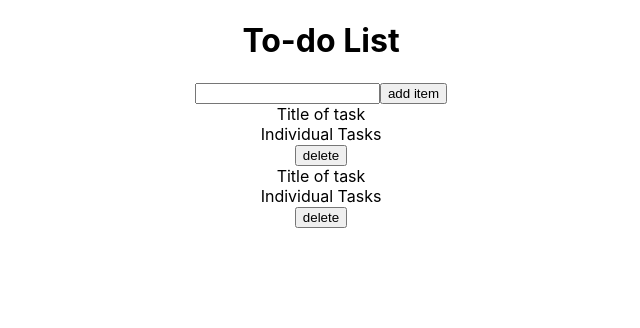
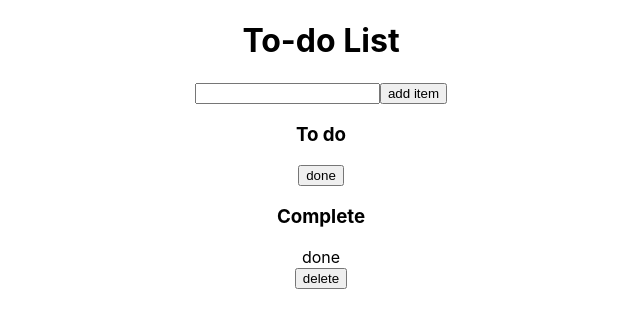
Before and after one commit to SpKorioth/CPSC4125_korioth_react, a React (Create React App) app in the folder react-todolist/: page / in a window 1280 px wide. Shown: the top 328 px of the page, without its empty margins (319-959 px from the left). Built offline with nearby package versions, Linux system fonts and the light colour scheme.

Commit message:
initial passing (incomplete)

```diff
--- a/react-todolist/src/App.js
+++ b/react-todolist/src/App.js
@@ -4,15 +4,30 @@ import './App.css';
 import TaskList from './TaskList';
 
 class App extends Component {
-  render(){
+    constructor(){
+        super()
+        this.state = {
+            todoList: null
+        }
+    }
+    render(){
         return (
             <div className="App">
                 <h1>To-do List</h1>
-                <input></input><button>add item</button>
-                <TaskList />
-                <TaskList />
+                <input></input><button onClick={() => this.addItem()}>add item</button>
+                <TaskList title={'To do'} buttonText={'done'} tasks={this.state.todoList} buttonFunction={this.removeItem()}/>
+                <TaskList title={'Complete'} buttonText={'delete'} tasks={'done'} buttonFunction={this.removeItem()}/>
             </div>
         );
+    }
+
+    addItem(){
+        this.setState({todoList: 'item1'});
+    }
+    removeItem(){
+        if(this.state.todoList != null){
+            this.setState({todoList: null});
+        }
     }
 }
 
--- a/react-todolist/src/TaskItems.jsx
+++ b/react-todolist/src/TaskItems.jsx
@@ -2,9 +2,10 @@ import React, {Component} from 'react';
 
 class TaskItems extends Component{
     render(){
+        const {tasks} = this.props;
         return(
             <div>
-                Individual Tasks
+                {tasks}
             </div>
         )
     }
--- a/react-todolist/src/TaskList.jsx
+++ b/react-todolist/src/TaskList.jsx
@@ -3,11 +3,12 @@ import TaskItems from './TaskItems';
 
 class TaskList extends Component{
     render(){
+        const {title, buttonText, tasks, buttonFunction} = this.props;
         return(
             <div>
-                Title of task
-                <TaskItems />
-                <button>delete</button>
+                <h3>{title}</h3>
+                <TaskItems tasks={tasks}/>
+                <button onClick={() => buttonFunction}>{buttonText}</button>
             </div>
         )
     }
```
Also changed, not shown: 1 other file (tests, documents, lock files or other folders).
